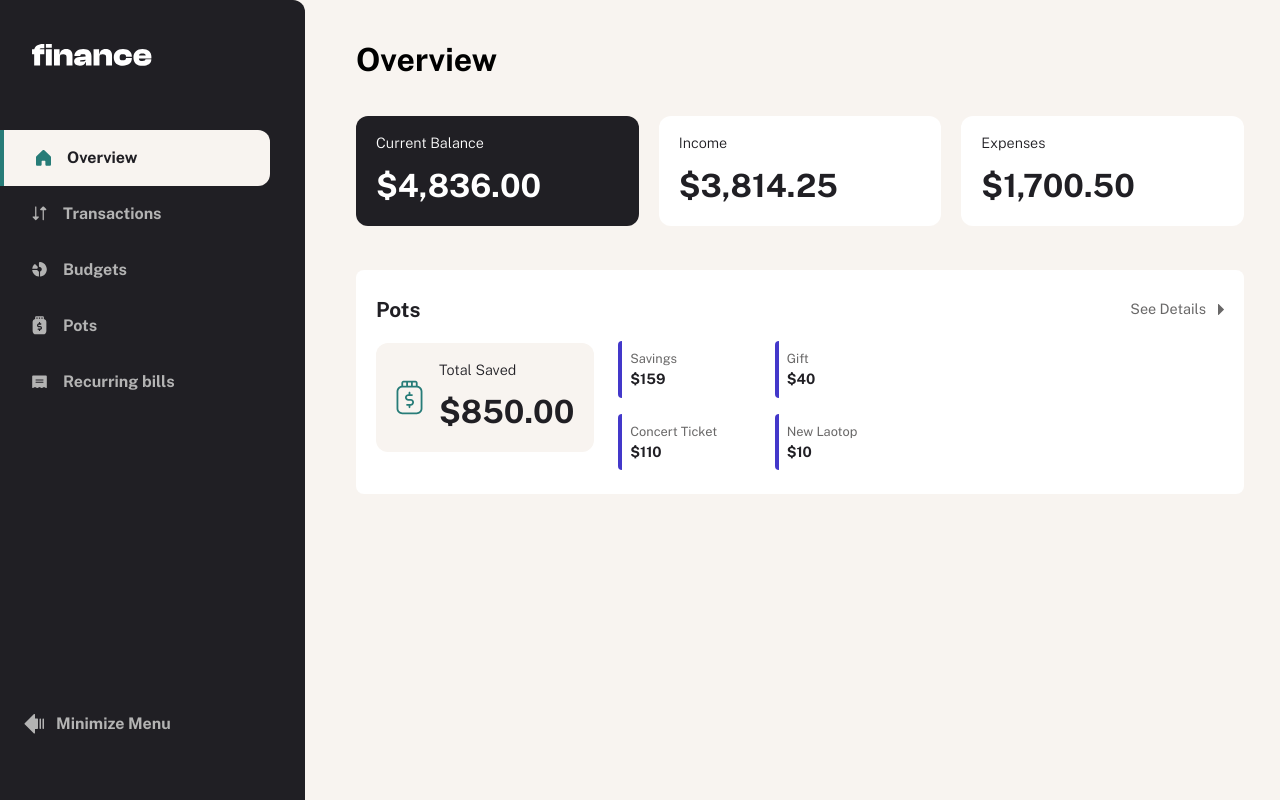
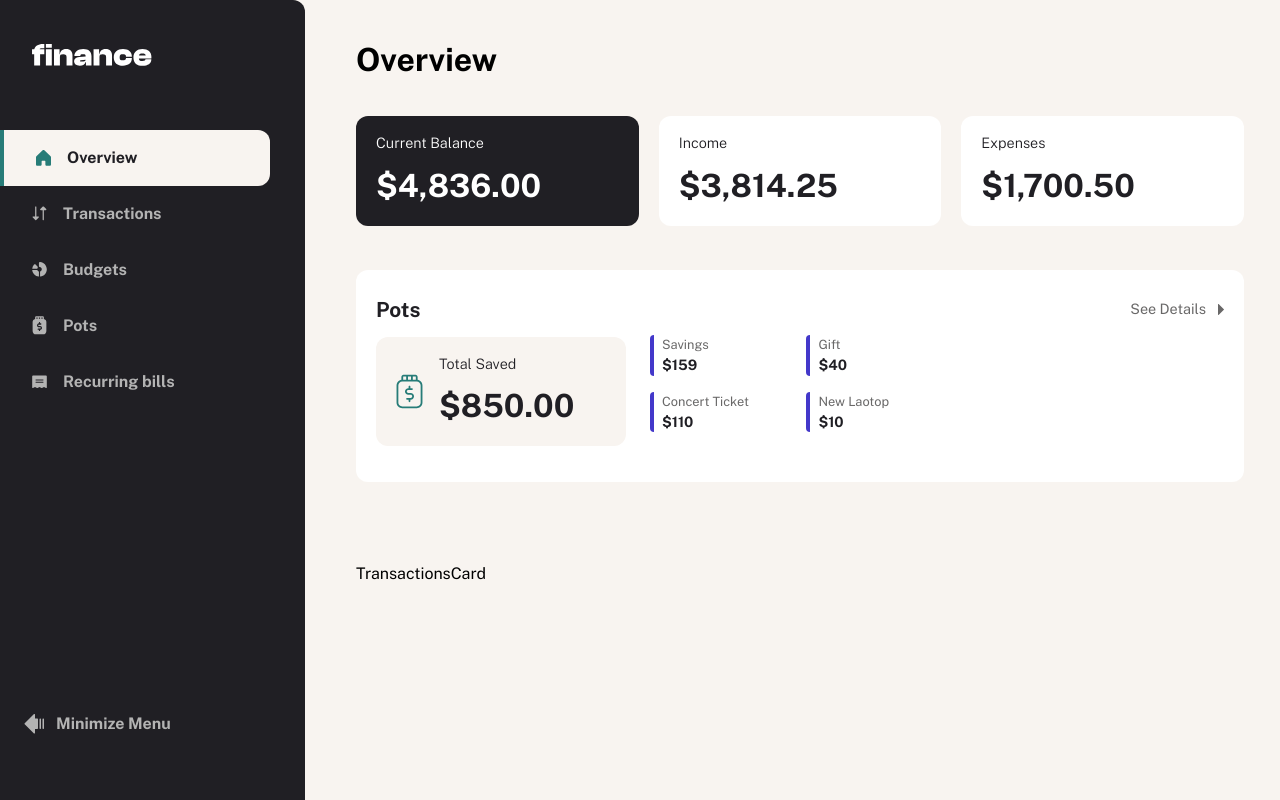
Before and after one commit to salmafadlabdulrahman/Personal-Finance-App, a Next.js app: page / in a window 1280 px wide. Built offline with nearby package versions, Linux system fonts and the light colour scheme.

Commit message:
update the pots card

```diff
--- a/app/component/PotsCard.tsx
+++ b/app/components/PotsCard.tsx
@@ -12,8 +12,8 @@
 
 const PotsCard = () => {
   return (
-    <div className="bg-white rounded-lg mt-[2em] text-grey900 px-5 py-6 mb-[5em]">
-      <div className="flex items-center justify-between">
+    <div className="bg-white rounded-xl mt-[2em] text-grey900 px-5 py-6 mb-[5em]">
+      <div className="flex items-center justify-between ">
         <p className="font-bold text-[1.3em]">Pots</p>
         <p className="flex items-center gap-3">
           <Link href={"/pages/pots"} className="text-grey500 text-[.9em]">
@@ -29,7 +29,7 @@
       </div>
 
       <div className="md:flex items-center gap-6">
-        <div className="mt-3">
+        <div className="mt-3 md:w-[250px] ">
           <Card
             background={"bg-beige-100"}
             category="total saved"
@@ -43,7 +43,7 @@
           {pots.map((pot, i) => (
             <div
               key={i}
-              className="w-[50%] mt-4 p-2 border-l-4 border-indigo-700 rounded-l"
+              className="w-[50%] mb-4 p-2 md:px-2 md:p-0  border-l-4 border-indigo-700 rounded-l"
             >
               <p className="text-grey500 text-[.8em]">{pot.category}</p>
               <p className="text-grey900 font-bold text-[.9em]">
--- /dev/null
+++ b/app/components/TransactionsCard.tsx
@@ -0,0 +1,9 @@
+import React from 'react'
+
+const TransactionsCard = () => {
+  return (
+    <div>TransactionsCard</div>
+  )
+}
+
+export default TransactionsCard
--- a/app/layout.tsx
+++ b/app/layout.tsx
@@ -1,7 +1,7 @@
 import type { Metadata } from "next";
 import "./globals.css";
-import Sidebar from "./component/Sidebar";
-import MiniSidebar from "./component/MiniSidebar";
+import Sidebar from "./components/Sidebar";
+import MiniSidebar from "./components/MiniSidebar";
 import { SidebarProvider } from "./SidebarContext";
 import ContentWrapper from "./ContentWrapper";
 
--- a/app/page.tsx
+++ b/app/page.tsx
@@ -1,13 +1,16 @@
-import PotsCard from "./component/PotsCard";
+import PotsCard from "./components/PotsCard";
+import TransactionsCard from "./components/TransactionsCard";
 import Overview from "./pages/overview/page";
 
 export default function Home() {
   return (
-    <div className="">
-      {/*<Overview />*/}
+    <div>
       <div className="p-5 md:p-9 ">
         <Overview />
-        <PotsCard />
+        <div>
+          <PotsCard />
+          <TransactionsCard />
+        </div>
       </div>
     </div>
   );
--- a/app/pages/overview/page.tsx
+++ b/app/pages/overview/page.tsx
@@ -1,6 +1,6 @@
 import React from "react";
 import data from "../../../data.json";
-import Card from "@/app/component/Card";
+import Card from "@/app/components/Card";
 
 const Overview = () => {
   const { current, income, expenses } = data.balance;
```
Also changed, not shown: app/components/Card.tsx (line endings or trailing spaces), app/components/MiniSidebar.tsx (renamed from app/component/MiniSidebar.tsx), app/components/Sidebar.tsx (renamed from app/component/Sidebar.tsx), app/components/SidebarItem.tsx (renamed from app/component/SidebarItem.tsx).
